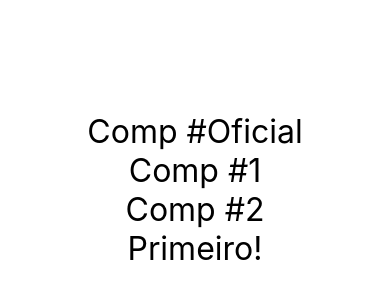
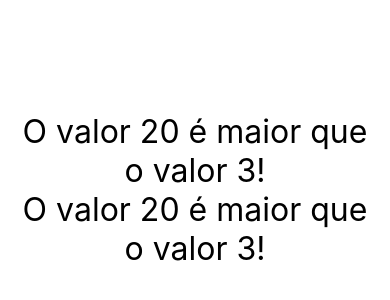
Before and after one commit to rudatorquato/Curso-React-Native-Cod3r, a React Native app in the folder Exercicios/: screen / in a window 390 px wide. Shown: the part 232-532 px from the top of the page. Built offline with nearby package versions, Linux system fonts and the light colour scheme.

Commit message:
Componente com propriedades

```diff
--- a/Exercicios/src/App.js
+++ b/Exercicios/src/App.js
@@ -1,23 +1,28 @@
 import React from 'react'
 import { View, StyleSheet } from 'react-native'
 
-import CompPadrao ,{ Comp1, Comp2 } from './components/Multi'
-import Primeiro from './components/Primeiro'
+import MinMax from './components/MinMax'
+//import CompPadrao ,{ Comp1, Comp2 } from './components/Multi'
+//import Primeiro from './components/Primeiro'
 
 export default () => (
     <View style={style.App}>
+        <MinMax min="3" max="20"/>
+        <MinMax min={3} max={20}/>
+        {/*
         <CompPadrao />
         <Comp1 />
         <Comp2 />
-
         <Primeiro />
+        */}
     </View>
 )
 
 const style = StyleSheet.create({
     App: {
-        flexGrow:1,
-        justifyContent:"center",
-        alignItems: "center"
+        flexGrow: 1,
+        justifyContent: "center",
+        alignItems: "center",
+        padding: 20
     }
 })
--- /dev/null
+++ b/Exercicios/src/components/MinMax.js
@@ -0,0 +1,12 @@
+import React from 'react'
+import { Text } from 'react-native'
+import Estilo from './estilo'
+
+export default props => ( //{
+    //console.warn(props)
+    //return (
+        <Text style={Estilo.txtG}>
+            O valor {props.max} é maior que o valor {props.min}!
+        </Text>
+    )
+//}
--- a/Exercicios/src/components/Multi.js
+++ b/Exercicios/src/components/Multi.js
@@ -3,15 +3,15 @@
 import Estilo from './estilo'
 
 function Comp() {
-    return <Text style={Estilo.fontG}>Comp #Oficial</Text>
+    return <Text style={Estilo.txtG}>Comp #Oficial</Text>
 }
 
 function Comp1() {
-    return <Text style={Estilo.fontG}>Comp #1</Text>
+    return <Text style={Estilo.txtG}>Comp #1</Text>
 }
 
 function Comp2() {
-    return <Text style={Estilo.fontG}>Comp #2</Text>
+    return <Text style={Estilo.txtG}>Comp #2</Text>
 }
 
 export {Comp1, Comp2}
--- a/Exercicios/src/components/Primeiro.js
+++ b/Exercicios/src/components/Primeiro.js
@@ -2,4 +2,4 @@
 import { Text } from 'react-native'
 import Estilo from './estilo'
 
-export default () => <Text style={Estilo.fontG}>Primeiro!</Text>
+export default () => <Text style={Estilo.txtG}>Primeiro!</Text>
--- a/Exercicios/src/components/estilo.js
+++ b/Exercicios/src/components/estilo.js
@@ -1,7 +1,8 @@
 import { StyleSheet} from 'react-native'
 
 export default StyleSheet.create({
-    fontG: {
-        fontSize: 32
+    txtG: {
+        fontSize: 32,
+        textAlign: "center",
     }
 })
```
